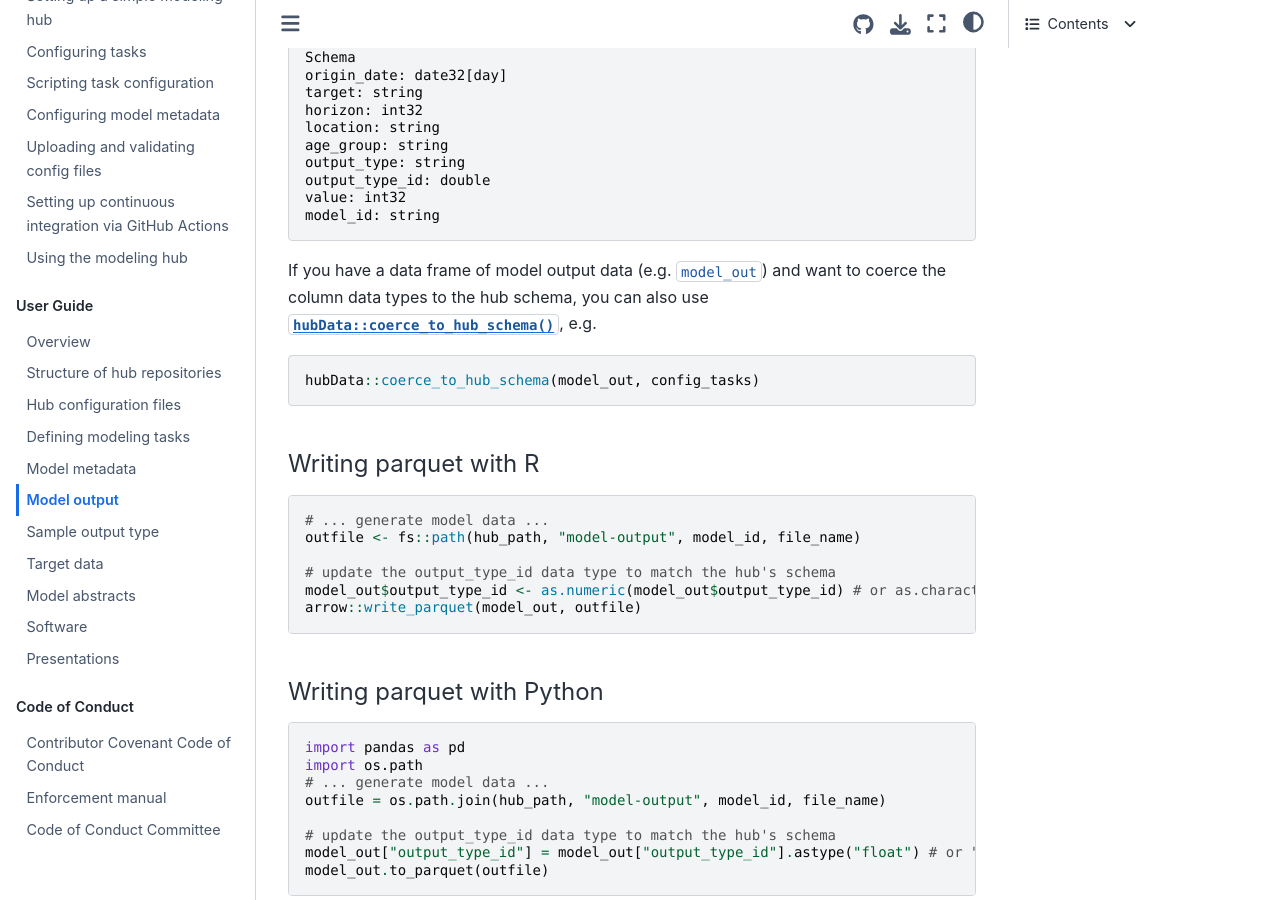
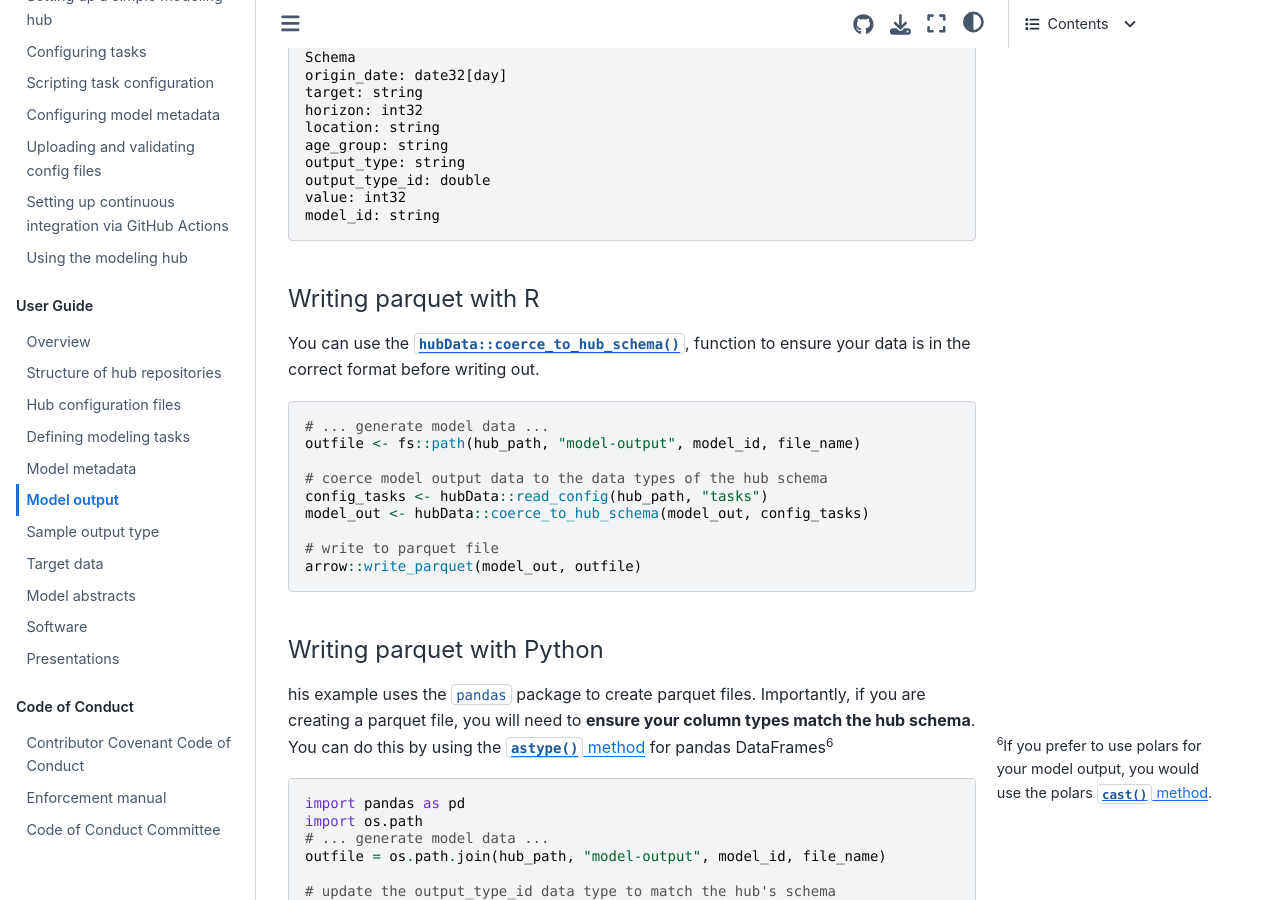
Before and after one commit to hubverse-org/hubDocs, a Sphinx documentation site: the page built from docs/source/user-guide/model-output.md, in a window 1280 px wide and 900 px high, scrolled down 7425 px. Built offline with Sphinx 7.4.7 and the Sphinx Book theme 1.1.4, drawn with Linux system fonts in a browser that asks for light colours; comment, search, counter and statistics services are not loaded; some of the changed text lies outside the part shown.

Commit message:
move coerce_to_hub_schema() to the R section; add 🐍 context
It made more sense for this function to be what you would use before
writing out the schema to parquet in R. It doesn't really do much for
Python folks because they aren't likely to go through R to submit their
models.

````diff
--- a/docs/source/user-guide/model-output.md
+++ b/docs/source/user-guide/model-output.md
@@ -233,7 +233,8 @@ readr::write_csv(model_out, outfile)
 
 #### Writing CSV with Python
 
-Python users can use the `pandas` package when creating CSV model output files.
+This example uses the `pandas` package when creating CSV model output files.
+
 ```python
 import pandas as pd
 import os.path
@@ -287,24 +288,32 @@ value: int32
 model_id: string
 ```
 
-If you have a data frame of model output data (e.g. `model_out`) and want to coerce the column data types to the hub schema, you can also use [`hubData::coerce_to_hub_schema()`](https://hubverse-org.github.io/hubData/reference/coerce_to_hub_schema.html), e.g.
-```r
-hubData::coerce_to_hub_schema(model_out, config_tasks)
-```
 
 #### Writing parquet with R
+
+You can use the
+[`hubData::coerce_to_hub_schema()`](https://hubverse-org.github.io/hubData/reference/coerce_to_hub_schema.html), function to ensure your data is in the correct format before writing out.
 
 ```r
 # ... generate model data ...
 outfile <- fs::path(hub_path, "model-output", model_id, file_name)
 
-# update the output_type_id data type to match the hub's schema
-model_out$output_type_id <- as.numeric(model_out$output_type_id) # or as.character(), or as.integer()
+# coerce model output data to the data types of the hub schema
+config_tasks <- hubData::read_config(hub_path, "tasks")
+model_out <- hubData::coerce_to_hub_schema(model_out, config_tasks)
+
+# write to parquet file
 arrow::write_parquet(model_out, outfile)
 ```
 
 
 #### Writing parquet with Python
+
+his example uses the `pandas` package to create parquet files. Importantly, if
+you are creating a parquet file, you will need to **ensure your column types
+match the hub schema**. You can do this by using the [`astype()` method](https://pandas.pydata.org/pandas-docs/stable/reference/api/pandas.DataFrame.astype.html) for pandas DataFrames[^polars]
+
+[^polars]: If you prefer to use polars for your model output, you would use the polars [`cast()` method](https://docs.pola.rs/api/python/stable/reference/dataframe/api/polars.DataFrame.cast.html#polars.DataFrame.cast).
 
 ```python
 import pandas as pd
````
